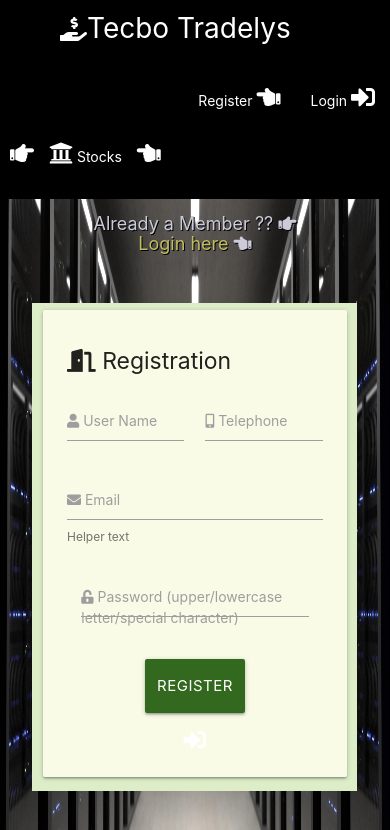
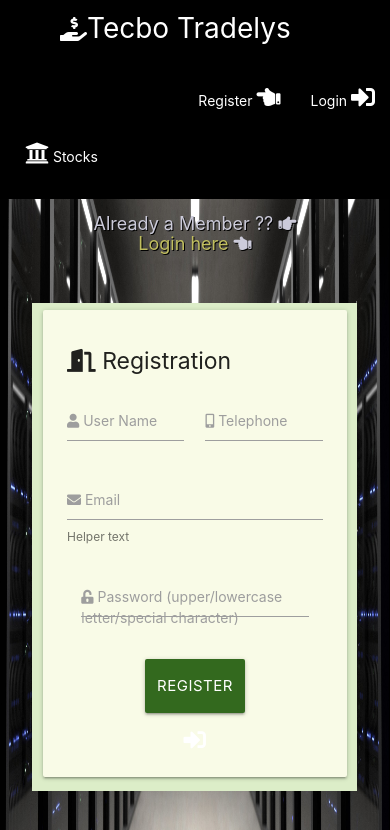
Before and after one commit to GurraT/Totebo-Trading, a Flask app: page /register in a window 390 px wide. Shown: the top 830 px of the page. Run offline with Flask 2, Linux system fonts and the light colour scheme; some libraries are stand-ins or nearby versions.

Commit message:
hide handpointer in navbar in small devices

```diff
--- a/static/css/style.css
+++ b/static/css/style.css
@@ -166,10 +166,13 @@ body{
 
    @media screen and (max-width: 1000px) {
 
-       .buttom-large{
-           display:none;
-       }
+    .buttom-large{
+        display:none;
+    }
 
+    .exclsmall{
+        display:none;
+    }
 
    .login{
        margin-right: 0px;
--- a/templates/base.html
+++ b/templates/base.html
@@ -57,7 +57,7 @@
                 >
               </li>
               {% endif %} {% if not session.user %}
-              <li><i class="fas fa-hand-point-right"></i></li>
+              <li class="exclsmall"><i class="fas fa-hand-point-right"></i></li>
               {% endif %}
               <li class="stock">
                 <a href="{{url_for('get_stockinfo')}}"
@@ -71,7 +71,7 @@
                 >
               </li>
               {% endif %} {% if not session.user %}
-              <li><i class="fas fa-hand-point-left"></i></li>
+              <li class="exclsmall"><i class="fas fa-hand-point-left"></i></li>
               {% endif %} {% if session.user %}
               <li class="toolbox">
                 <a href="{{url_for('toolbox', name=session['name'])}}"
```
